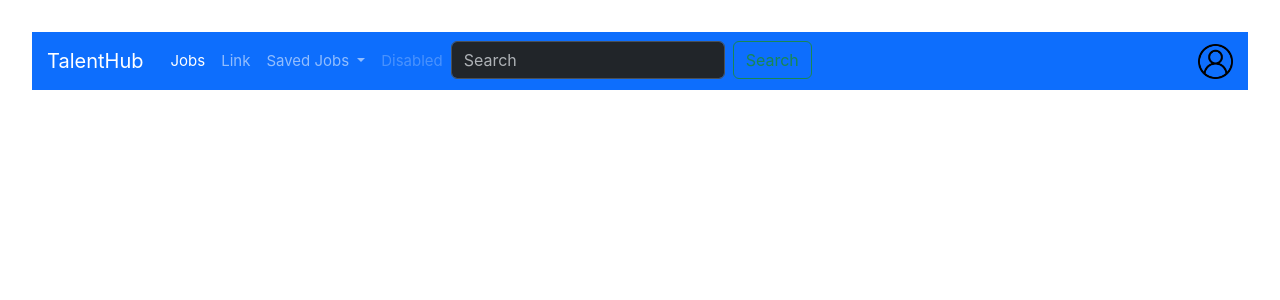
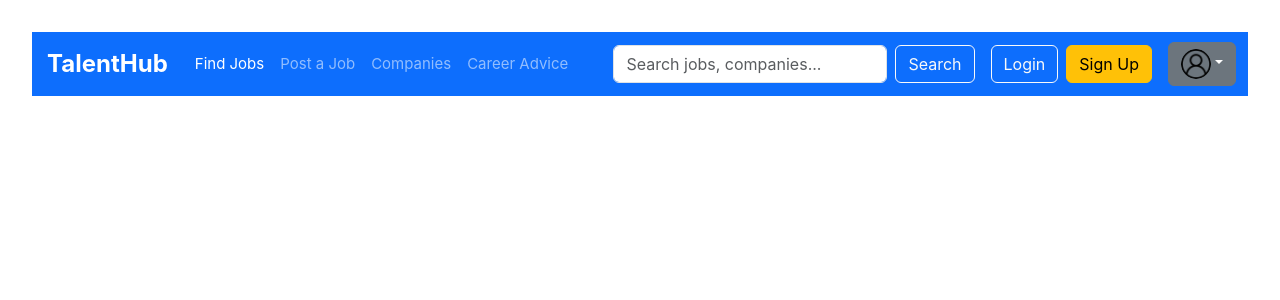
Before and after one commit to henryswain/informatics-capstone-project, a Vue app: page / in a window 1280 px wide. Shown: the top 300 px of the page. Built offline with nearby package versions, Linux system fonts and the light colour scheme; the HTML template or start-up script is replaced by a standard one.

Commit message:
added login and sign up button, modified navbar changed button names on navbar modified profile button

```diff
--- a/src/App.vue
+++ b/src/App.vue
@@ -2,48 +2,65 @@
 </script>
 
 <template>
-  <div>
-    <nav class="navbar navbar-expand-lg bg-primary" data-bs-theme="dark">
+  <nav class="navbar navbar-expand-lg bg-primary navbar-dark">
     <div class="container-fluid">
-        <a class="navbar-brand" href="#">TalentHub</a>
-        <button class="navbar-toggler" type="button" data-bs-toggle="collapse" data-bs-target="#navbarSupportedContent" aria-controls="navbarSupportedContent" aria-expanded="false" aria-label="Toggle navigation">
+      <!-- Logo -->
+      <a class="navbar-brand fw-bold" href="#">TalentHub</a>
+
+      <!-- Mobile Toggle Button -->
+      <button class="navbar-toggler" type="button" data-bs-toggle="collapse" data-bs-target="#navbarNav">
         <span class="navbar-toggler-icon"></span>
       </button>
-        <div class="collapse navbar-collapse" id="navbarSupportedContent">
-          <ul class="navbar-nav me-auto mb-2 mb-lg-0">
+
+      <div class="collapse navbar-collapse" id="navbarNav">
+        <!-- Left Side Links -->
+        <ul class="navbar-nav me-auto">
           <li class="nav-item">
-              <a class="nav-link active" aria-current="page" href="#">Jobs</a>
+            <a class="nav-link active" href="#">Find Jobs</a>
           </li>
           <li class="nav-item">
-              <a class="nav-link" href="#">Link</a>
-            </li>
-            <li class="nav-item dropdown">
-              <a class="nav-link dropdown-toggle" href="#" role="button" data-bs-toggle="dropdown" aria-expanded="false">
-                Saved Jobs
-              </a>
-              <ul class="dropdown-menu">
-                <li><a class="dropdown-item" href="#">Action</a></li>
-                <li><a class="dropdown-item" href="#">Another action</a></li>
-                <li><hr class="dropdown-divider"></li>
-                <li><a class="dropdown-item" href="#">Something else here</a></li>
-              </ul>
+            <a class="nav-link" href="#">Post a Job</a>
           </li>
           <li class="nav-item">
-              <a class="nav-link disabled" aria-disabled="true">Disabled</a>
+            <a class="nav-link" href="#">Companies</a>
           </li>
-            <li>
-              <form class="d-flex" role="search">
-                <input class="form-control me-2" type="search" placeholder="Search" aria-label="Search">
-                <button class="btn btn-outline-success" type="submit">Search</button>
-              </form>
+          <li class="nav-item">
+            <a class="nav-link" href="#">Career Advice</a>
           </li>
         </ul>
-          <a><img src="./assets/user.png" style="max-height: 35px;"/></a>
+
+        <!-- Search Bar -->
+        <form class="d-flex me-3">
+          <input class="form-control me-2" type="search" placeholder="Search jobs, companies..." />
+          <button class="btn btn-outline-light" type="submit">Search</button>
+        </form>
+
+        <!-- Profile & Auth Buttons -->
+        <div class="d-flex align-items-center">
+          <button class="btn btn-outline-light me-2">Login</button>
+          <button class="btn btn-warning">Sign Up</button>
+
+          <!-- Profile Dropdown -->
+          <div class="dropdown ms-3">
+            <button class="btn btn-secondary dropdown-toggle" type="button" data-bs-toggle="dropdown">
+              <img src="@/assets/user.png" style="max-height: 30px;" alt="User" class="rounded-circle" />
+            </button>
+            <ul class="dropdown-menu dropdown-menu-end">
+              <li><a class="dropdown-item" href="#">Profile</a></li>
+              <li><a class="dropdown-item" href="#">Saved Jobs</a></li>
+              <li><a class="dropdown-item" href="#">Settings</a></li>
+              <li><hr class="dropdown-divider"></li>
+              <li><a class="dropdown-item text-danger" href="#">Logout</a></li>
+            </ul>
+          </div>
+        </div>
       </div>
     </div>
   </nav>
-  </div>
 </template>
 
 <style scoped>
+.navbar-brand {
+  font-size: 1.5rem;
+}
 </style>
```
Lines whose indentation alone changed are shown as unchanged.
